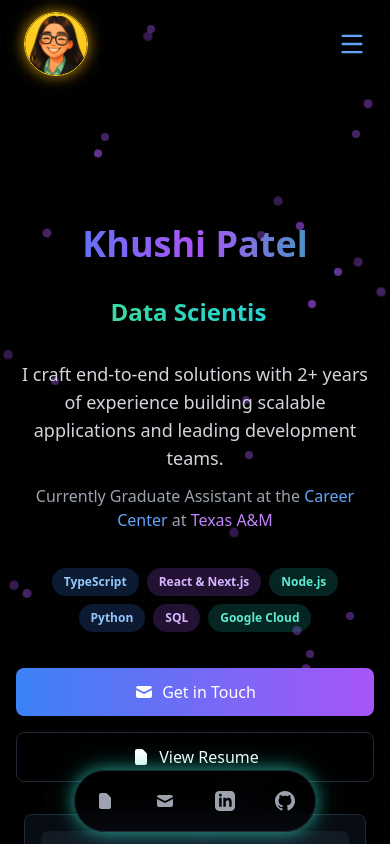
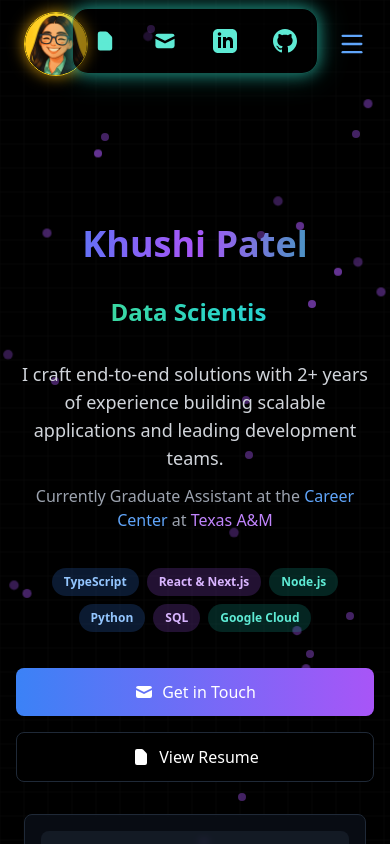
Before and after one commit to khushipatel-10/Portfolio-Website, a Next.js app: page / in a window 390 px wide. Shown: the top 844 px of the page. Built offline with nearby package versions, Linux system fonts and the light colour scheme.

Commit message:
Sidebar for smaller screens - border

```diff
--- a/app/components/Sidebar.tsx
+++ b/app/components/Sidebar.tsx
@@ -6,13 +6,27 @@ export default function SocialSidebar() {
     return (
         <>
             {/* Desktop Sidebar */}
-            <div className="fixed right-6 top-1/2 -translate-y-1/2 hidden md:flex flex-col gap-7 bg-black/20 backdrop-blur-md p-3 rounded-2xl border border-gray-800 z-50 scale-110 glow-pulse">
+            <div className="fixed right-6 top-1/2 -translate-y-1/2 hidden md:flex flex-col gap-7 bg-black/20 backdrop-blur-md p-3 rounded-2xl border border-gray-800 z-50 glow-pulse">
+                <SidebarIcons />
+            </div>
+
+            {/* Mobile Top Bar (sits above navbar) */}
+            <div className="fixed top-2 left-1/2 -translate-x-1/2 flex md:hidden justify-center gap-5 bg-black/40 p-3 rounded-2xl border border-teal-400/40 z-[60] glow-pulse">
+                <SidebarIcons />
+            </div>
+        </>
+    );
+}
+
+function SidebarIcons() {
+    return (
+        <>
             {/* Resume */}
             <a
                 href="https://drive.google.com/file/d/1Iz6P3GWgPF3IPAc8beC17TjAW4XMHCzP/view?usp=drive_link"
                 target="_blank"
                 rel="noopener noreferrer"
-                    className="text-gray-400 hover:text-white transition-colors p-2 hover:bg-gray-800 rounded-lg"
+                className="text-teal-300 hover:text-white transition-colors p-2 rounded-lg"
                 title="Resume"
             >
                 <svg className="w-6 h-6" fill="currentColor" viewBox="0 0 20 20">
@@ -21,14 +35,18 @@ export default function SocialSidebar() {
                         d="M4 4a2 2 0 012-2h4.586A2 2 0 0112 2.586L15.414 6A2 2 0 0116 7.414V16a2 2 0 01-2 2H6a2 2 0 01-2-2V4z"
                         clipRule="evenodd"
                     />
-                        <path fillRule="evenodd" d="M8 11a1 1 0 100 2h4a1 1 0 100-2H8zm0-4a1 1 0 100 2h4a1 1 0 100-2H8z" clipRule="evenodd" />
+                    <path
+                        fillRule="evenodd"
+                        d="M8 11a1 1 0 100 2h4a1 1 0 100-2H8zm0-4a1 1 0 100 2h4a1 1 0 100-2H8z"
+                        clipRule="evenodd"
+                    />
                 </svg>
             </a>
 
             {/* Mail */}
             <a
                 href="mailto:kp1032@tamu.edu"
-                    className="text-gray-400 hover:text-white transition-colors p-2 hover:bg-gray-800 rounded-lg"
+                className="text-teal-300 hover:text-white transition-colors p-2 rounded-lg"
                 title="Email"
             >
                 <svg className="w-6 h-6" fill="currentColor" viewBox="0 0 20 20">
@@ -42,7 +60,7 @@ export default function SocialSidebar() {
                 href="https://www.linkedin.com/in/khushipatel10/"
                 target="_blank"
                 rel="noopener noreferrer"
-                    className="text-gray-400 hover:text-white transition-colors p-2 hover:bg-gray-800 rounded-lg"
+                className="text-teal-300 hover:text-white transition-colors p-2 rounded-lg"
                 title="LinkedIn"
             >
                 <svg className="w-6 h-6" fill="currentColor" viewBox="0 0 24 24">
@@ -55,73 +73,13 @@ export default function SocialSidebar() {
                 href="https://www.github.com/khushipatel-10"
                 target="_blank"
                 rel="noopener noreferrer"
-                    className="text-gray-400 hover:text-white transition-colors p-2 hover:bg-gray-800 rounded-lg"
+                className="text-teal-300 hover:text-white transition-colors p-2 rounded-lg"
                 title="GitHub"
             >
                 <svg className="w-6 h-6" fill="currentColor" viewBox="0 0 24 24">
                     <path d="M12 0c-6.626 0-12 5.373-12 12 0 5.302 3.438 9.8 8.207 11.387.599.111.793-.261.793-.577v-2.234c-3.338.726-4.033-1.416-4.033-1.416-.546-1.387-1.333-1.756-1.333-1.756-1.089-.745.083-.729.083-.729 1.205.084 1.839 1.237 1.839 1.237 1.07 1.834 2.807 1.304 3.492.997.107-.775.418-1.305.762-1.604-2.665-.305-5.467-1.334-5.467-5.931 0-1.311.469-2.381 1.236-3.221-.124-.303-.535-1.524.117-3.176 0 0 1.008-.322 3.301 1.23.957-.266 1.983-.399 3.003-.404 1.02.005 2.047.138 3.006.404 2.291-1.552 3.297-1.23 3.297-1.23.653 1.653.242 2.874.118 3.176.77.84 1.235 1.911 1.235 3.221 0 4.609-2.807 5.624-5.479 5.921.43.372.823 1.102.823 2.222v3.293c0 .319.192.694.801.576 4.765-1.589 8.199-6.086 8.199-11.386 0-6.627-5.373-12-12-12z" />
                 </svg>
             </a>
-            </div>
-
-            {/* Mobile Bottom Bar */}
-            <div className="fixed bottom-3 left-1/2 -translate-x-1/2 flex md:hidden justify-center items-center gap-6 bg-black/30 backdrop-blur-md p-3 rounded-full border border-gray-800 z-50 glow-pulse ">
-                {/* Resume */}
-                <a
-                    href="https://drive.google.com/file/d/1Iz6P3GWgPF3IPAc8beC17TjAW4XMHCzP/view?usp=drive_link"
-                    target="_blank"
-                    rel="noopener noreferrer"
-                    className="text-gray-400 hover:text-white transition-colors p-2 hover:bg-gray-800 rounded-lg"
-                    title="Resume"
-                >
-                    <svg className="w-5 h-5" fill="currentColor" viewBox="0 0 20 20">
-                        <path
-                            fillRule="evenodd"
-                            d="M4 4a2 2 0 012-2h4.586A2 2 0 0112 2.586L15.414 6A2 2 0 0116 7.414V16a2 2 0 01-2 2H6a2 2 0 01-2-2V4z"
-                            clipRule="evenodd"
-                        />
-                        <path fillRule="evenodd" d="M8 11a1 1 0 100 2h4a1 1 0 100-2H8zm0-4a1 1 0 100 2h4a1 1 0 100-2H8z" clipRule="evenodd" />
-                    </svg>
-                </a>
-
-                {/* Mail */}
-                <a
-                    href="mailto:kp1032@tamu.edu"
-                    className="text-gray-400 hover:text-white transition-colors p-2 hover:bg-gray-800 rounded-lg"
-                    title="Email"
-                >
-                    <svg className="w-5 h-5" fill="currentColor" viewBox="0 0 20 20">
-                        <path d="M2.003 5.884L10 9.882l7.997-3.998A2 2 0 0016 4H4a2 2 0 00-1.997 1.884z" />
-                        <path d="M18 8.118l-8 4-8-4V14a2 2 0 002 2h12a2 2 0 002-2V8.118z" />
-                    </svg>
-                </a>
-
-                {/* LinkedIn */}
-                <a
-                    href="https://www.linkedin.com/in/khushipatel10/"
-                    target="_blank"
-                    rel="noopener noreferrer"
-                    className="text-gray-400 hover:text-white transition-colors p-2 hover:bg-gray-800 rounded-lg"
-                    title="LinkedIn"
-                >
-                    <svg className="w-5 h-5" fill="currentColor" viewBox="0 0 24 24">
-                        <path d="M19 0h-14c-2.761 0-5 2.239-5 5v14c0 2.761 2.239 5 5 5h14c2.762 0 5-2.239 5-5v-14c0-2.761-2.238-5-5-5zm-11 19h-3v-11h3v11zm-1.5-12.268c-.966 0-1.75-.79-1.75-1.764s.784-1.764 1.75-1.764 1.75.79 1.75 1.764-.783 1.764-1.75 1.764zm13.5 12.268h-3v-5.604c0-3.368-4-3.113-4 0v5.604h-3v-11h3v1.765c1.396-2.586 7-2.777 7 2.476v6.759z" />
-                    </svg>
-                </a>
-
-                {/* GitHub */}
-                <a
-                    href="https://www.github.com/khushipatel-10"
-                    target="_blank"
-                    rel="noopener noreferrer"
-                    className="text-gray-400 hover:text-white transition-colors p-2 hover:bg-gray-800 rounded-lg"
-                    title="GitHub"
-                >
-                    <svg className="w-5 h-5" fill="currentColor" viewBox="0 0 24 24">
-                        <path d="M12 0c-6.626 0-12 5.373-12 12 0 5.302 3.438 9.8 8.207 11.387.599.111.793-.261.793-.577v-2.234c-3.338.726-4.033-1.416-4.033-1.416-.546-1.387-1.333-1.756-1.333-1.756-1.089-.745.083-.729.083-.729 1.205.084 1.839 1.237 1.839 1.237 1.07 1.834 2.807 1.304 3.492.997.107-.775.418-1.305.762-1.604-2.665-.305-5.467-1.334-5.467-5.931 0-1.311.469-2.381 1.236-3.221-.124-.303-.535-1.524.117-3.176 0 0 1.008-.322 3.301 1.23.957-.266 1.983-.399 3.003-.404 1.02.005 2.047.138 3.006.404 2.291-1.552 3.297-1.23 3.297-1.23.653 1.653.242 2.874.118 3.176.77.84 1.235 1.911 1.235 3.221 0 4.609-2.807 5.624-5.479 5.921.43.372.823 1.102.823 2.222v3.293c0 .319.192.694.801.576 4.765-1.589 8.199-6.086 8.199-11.386 0-6.627-5.373-12-12-12z" />
-                    </svg>
-                </a>
-            </div>
         </>
     );
 }
```
Lines whose indentation alone changed are shown as unchanged.
